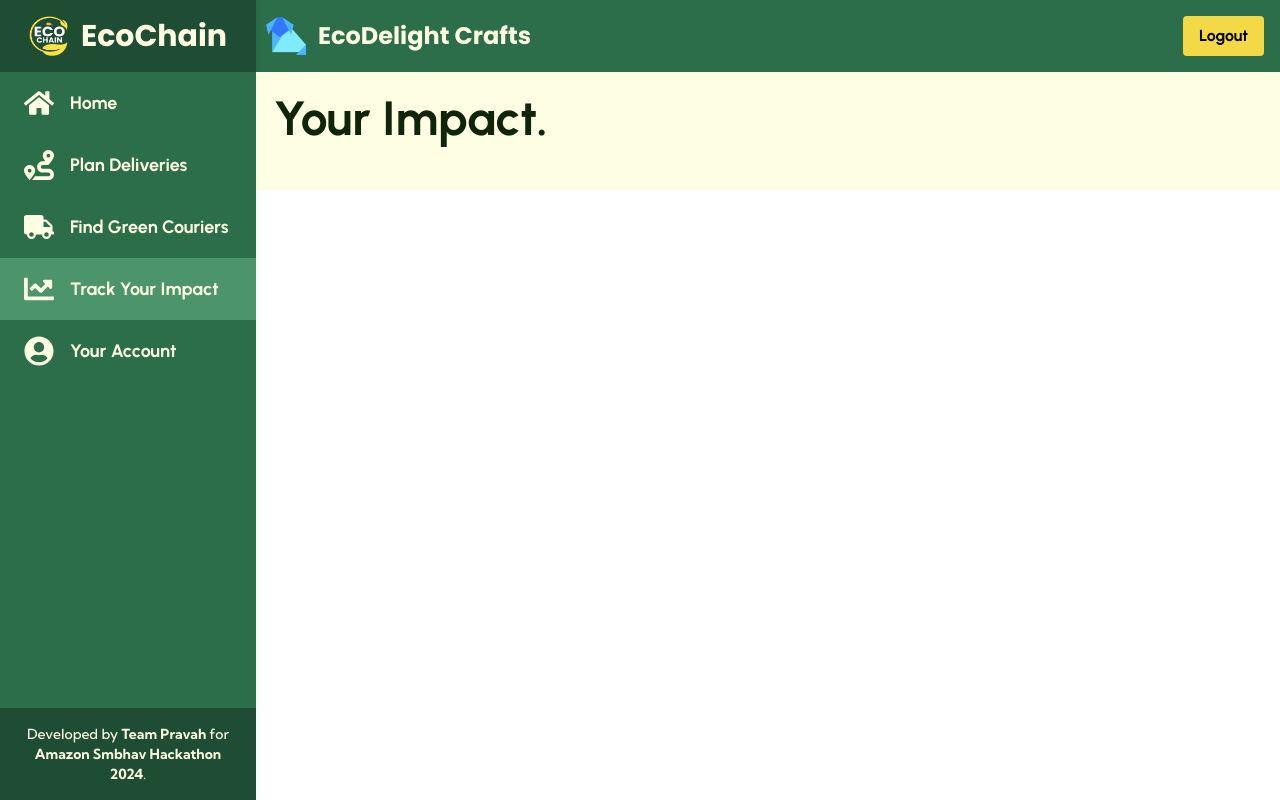
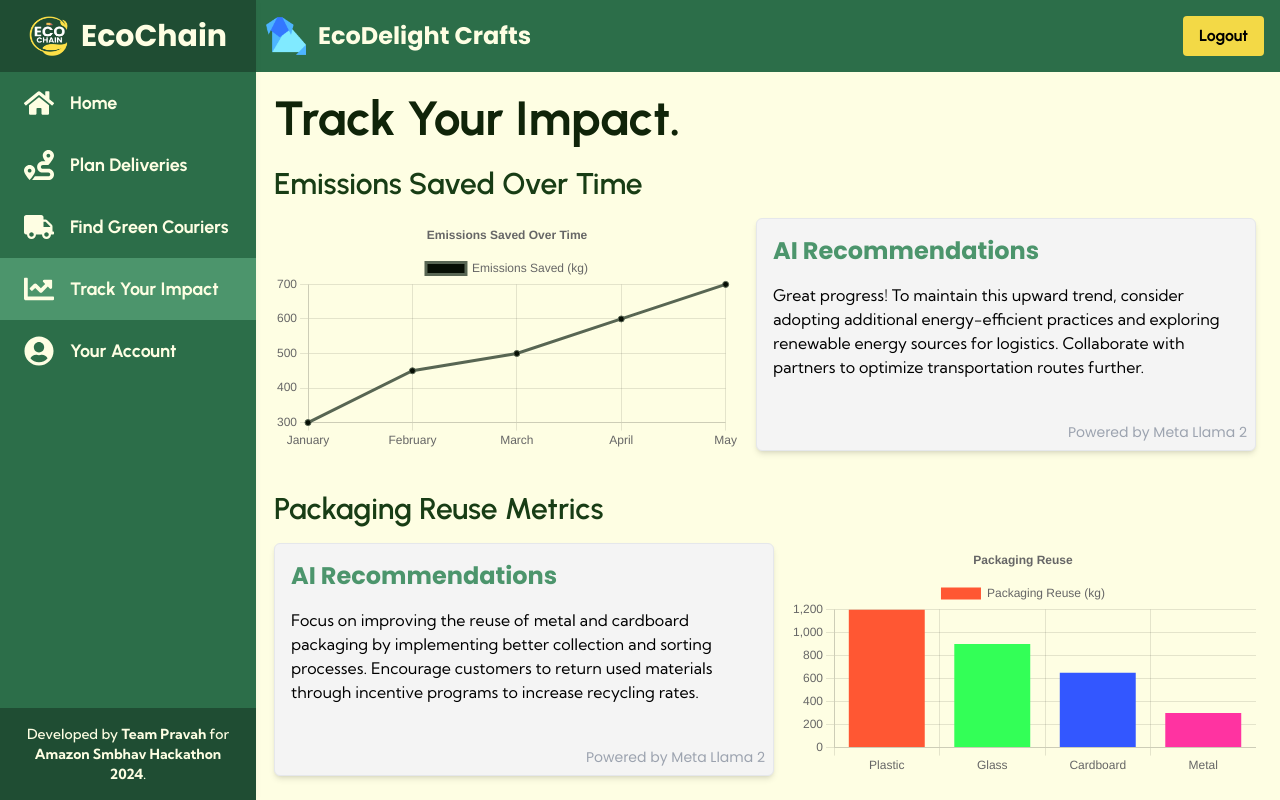
Before and after one commit to fromjyce/EcoChain, a Next.js app in the folder frontend/: page /analytics in a window 1280 px wide. Built offline with nearby package versions, Linux system fonts and the light colour scheme.

Commit message:
added analytics

```diff
--- a/frontend/pages/analytics.js
+++ b/frontend/pages/analytics.js
@@ -3,7 +3,20 @@ import Sidebar from './components/sidebar';
 import Head from "next/head";
 import { useEffect, useState } from 'react';
 import Navbar from './components/navbar';
+import { Line, Bar, Pie } from 'react-chartjs-2';
+import { Chart as ChartJS, CategoryScale, LinearScale, PointElement, LineElement, BarElement, Title, Tooltip, Legend, ArcElement } from 'chart.js';
 
+ChartJS.register(
+  CategoryScale,
+  LinearScale,
+  PointElement,
+  LineElement,
+  BarElement,
+  Title,
+  Tooltip,
+  Legend,
+  ArcElement
+);
 
 const handleLogout = () => {
   console.log("User logged out");
@@ -11,9 +24,64 @@ const handleLogout = () => {
 
 const Analytics = () => {
   const [isClient, setIsClient] = useState(false);
+
   useEffect(() => {
     setIsClient(true);
   }, []);
+
+  const emissionDataFromBackend = {
+    months: ['January', 'February', 'March', 'April', 'May'],
+    emissions: [300, 450, 500, 600, 700],
+  };
+
+  const packagingDataFromBackend = {
+    packagingTypes: ['Plastic', 'Glass', 'Cardboard', 'Metal'],
+    packagingReused: [1200, 900, 650, 300],
+  };
+
+  const ecoPointsDataFromBackend = {
+    quarters: ['Q1', 'Q2', 'Q3', 'Q4'],
+    ecoPointsUsed: [500, 700, 600, 900],
+  };
+
+  const emissionsData = {
+    labels: emissionDataFromBackend.months,
+    datasets: [
+      {
+        label: 'Emissions Saved (kg)',
+        data: emissionDataFromBackend.emissions,
+        borderColor: '#586653',
+        backgroundColor: '#060e04',
+        fill: true,
+      },
+    ],
+  };
+
+  const packagingData = {
+    labels: packagingDataFromBackend.packagingTypes,
+    datasets: [
+      {
+        label: 'Packaging Reuse (kg)',
+        data: packagingDataFromBackend.packagingReused,
+        backgroundColor: ['#FF5733', '#33FF57', '#3357FF', '#FF33A1'],
+      },
+    ],
+  };
+
+  const ecoPointsData = {
+    labels: ecoPointsDataFromBackend.quarters,
+    datasets: [
+      {
+        label: 'EcoPoints Usage',
+        data: ecoPointsDataFromBackend.ecoPointsUsed,
+        backgroundColor: ['#FFB600', '#00BFFF', '#FF6347', '#8A2BE2'],
+      },
+    ],
+  };
+
+  const linerecommendationText = "Great progress! To maintain this upward trend, consider adopting additional energy-efficient practices and exploring renewable energy sources for logistics. Collaborate with partners to optimize transportation routes further.";
+  const barrecommendationText = "Focus on improving the reuse of metal and cardboard packaging by implementing better collection and sorting processes. Encourage customers to return used materials through incentive programs to increase recycling rates.";
+  const pierecommendationText = "Capitalize on the seasonal uptick by promoting EcoPoints initiatives during high-impact quarters like Q4. Introduce limited-time bonuses and reward programs to encourage consistent usage throughout the year.";
 
   return (
     <>
@@ -27,7 +95,61 @@ const Analytics = () => {
           <div className="bg-[#fefee3ff] flex-1">
             <Navbar smbName="EcoDelight Crafts" logoPath="/dummy/smblogo.png" onLogout={handleLogout} />
             <div className='p-6'>
-          <h1 className="text-5xl font-bold text-[#102409] mb-6 urbanist">Your Impact.</h1>
+              <h1 className="text-5xl font-bold text-[#102409] mb-6 urbanist">Track Your Impact.</h1>
+              <div className="mb-10">
+                <h2 className="text-3xl font-semibold mb-4 urbanist text-[#183D15]">Emissions Saved Over Time</h2>
+                <div className="flex mb-6">
+                  <div className="flex-1 mr-4">
+                    <Line
+                      data={emissionsData}
+                      options={{ responsive: true, plugins: { title: { display: true, text: 'Emissions Saved Over Time' } } }}
+                    />
+                  </div>
+                  <div className="flex-1 bg-[#F4F4F4] p-4 border rounded-md shadow-md relative">
+                    <h2 className="text-2xl font-bold mb-4 poppins text-[#4c956cff]">AI Recommendations</h2>
+                    <p className='kumbh_sans'>{linerecommendationText}</p>
+                    <div className="absolute bottom-2 right-2 text-gray-400 poppins text-sm">
+                      Powered by Meta Llama 2
+                    </div>
+                  </div>
+                </div>
+              </div>
+              <div className="mb-10">
+                <h2 className="text-3xl font-semibold mb-4 urbanist text-[#183D15]">Packaging Reuse Metrics</h2>
+                <div className="flex mb-6">
+                  <div className="flex-1 mr-4 bg-[#F4F4F4] p-4 border rounded-md shadow-md relative">
+                    <h2 className="text-2xl font-bold mb-4 poppins text-[#4c956cff]">AI Recommendations</h2>
+                    <p className='kumbh_sans'>{barrecommendationText}</p>
+                    <div className="absolute bottom-2 right-2 text-gray-400 poppins text-sm">
+                      Powered by Meta Llama 2
+                    </div>
+                  </div>
+                  <div className="flex-1">
+                    <Bar
+                      data={packagingData}
+                      options={{ responsive: true, plugins: { title: { display: true, text: 'Packaging Reuse' } } }}
+                    />
+                  </div>
+                </div>
+              </div>
+              <div className="mb-10">
+                <h2 className="text-3xl font-semibold mb-4 urbanist text-[#183D15]">EcoPoints Usage Trends</h2>
+                <div className="flex mb-6">
+                  <div className="flex-1">
+                    <Pie
+                      data={ecoPointsData}
+                      options={{ responsive: true, plugins: { title: { display: true, text: 'EcoPoints Usage' } } }}
+                    />
+                  </div>
+                  <div className="flex-1 bg-[#F4F4F4] p-4 border rounded-md shadow-md relative">
+                    <h2 className="text-2xl font-bold mb-4 poppins text-[#4c956cff]">AI Recommendations</h2>
+                    <p className='kumbh_sans'>{pierecommendationText}</p>
+                    <div className="absolute bottom-2 right-2 text-gray-400 text-sm poppins">
+                      Powered by Meta Llama 2
+                    </div>
+                  </div>
+                </div>
+              </div>
             </div>
           </div>
         </div>
```
Lines whose indentation alone changed are shown as unchanged.
